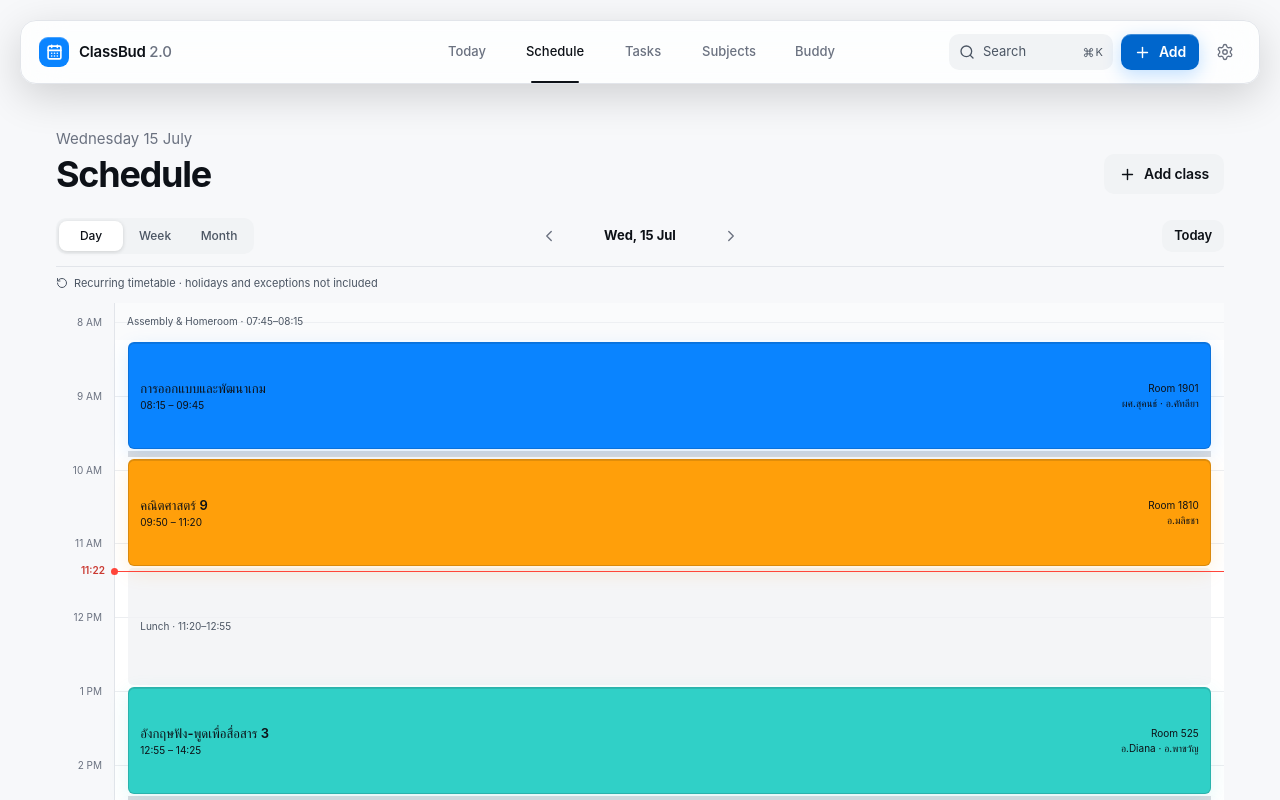
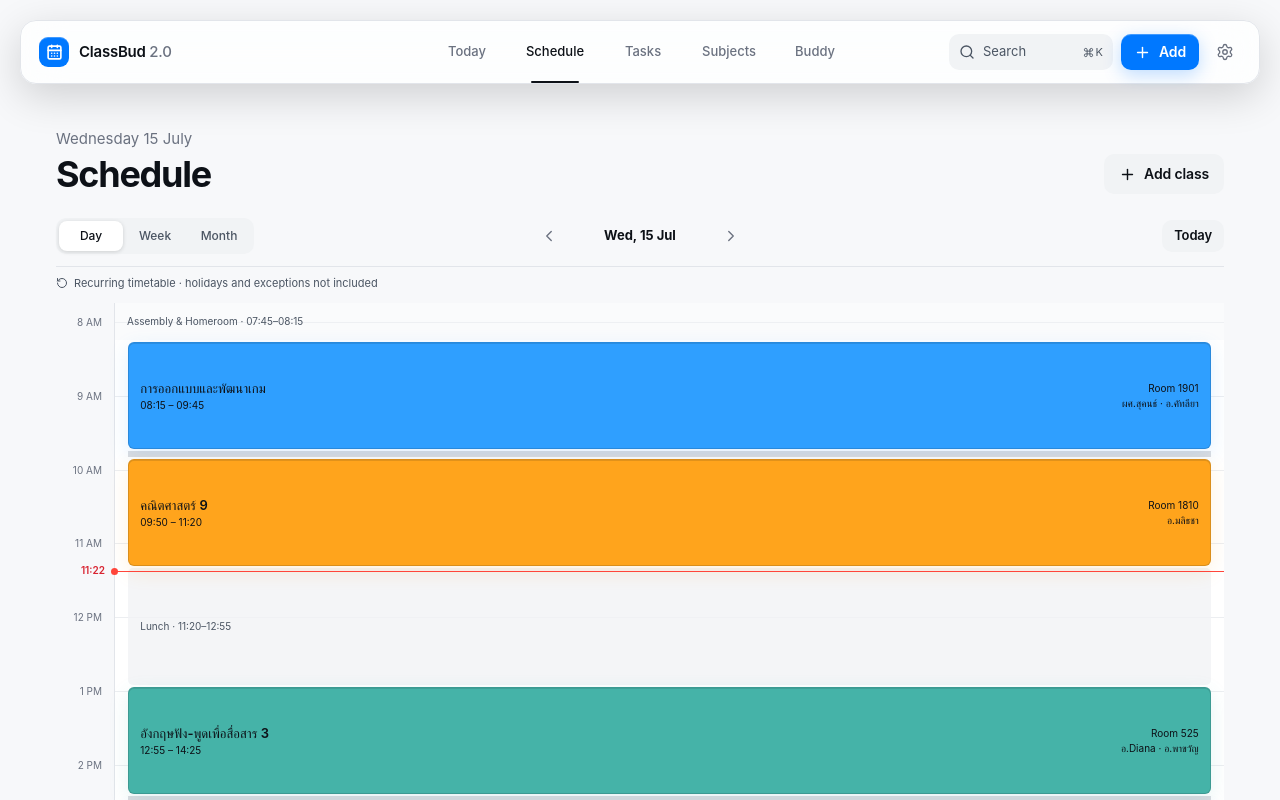
Before and after one commit to DPINE8302/ClassBud, a React (Vite) app: page /schedule in a window 1280 px wide. Shown: the top 800 px of the page. Built offline with nearby package versions, Linux system fonts and the light colour scheme.

Commit message:
Refine ClassBud study palette

```diff
--- a/index.html
+++ b/index.html
@@ -3,7 +3,7 @@
   <head>
     <meta charset="UTF-8" />
     <meta name="viewport" content="width=device-width, initial-scale=1.0, viewport-fit=cover" />
-    <meta name="theme-color" content="#0B0D12" media="(prefers-color-scheme: dark)" />
+    <meta name="theme-color" content="#000000" media="(prefers-color-scheme: dark)" />
     <meta name="theme-color" content="#F7F8FA" media="(prefers-color-scheme: light)" />
     <meta name="description" content="ClassBud 2.0 — your offline M.5 timetable, tasks, notes, and Buddy assistant." />
     <meta name="apple-mobile-web-app-capable" content="yes" />
--- a/src/styles.css
+++ b/src/styles.css
@@ -16,91 +16,91 @@
   --tertiary: #4b5563;
   --separator: #e2e5ea;
   --separator-soft: rgba(226, 229, 234, 0.64);
-  --accent: #0a84ff;
-  --accent-hover: #409cff;
-  --accent-solid: #0066cc;
-  --accent-text: #0066cc;
-  --danger: #ff453a;
-  --success: #34c759;
-  --now-label: #ca3a32;
-  --focus: #0a84ff;
+  --accent: #0078ff;
+  --accent-hover: #2f9fff;
+  --accent-solid: #0078ff;
+  --accent-text: #0066d9;
+  --danger: #ff3541;
+  --success: #008377;
+  --now-label: #d82431;
+  --focus: #0078ff;
   --glass: rgba(255, 255, 255, 0.76);
   --shadow: 0 24px 70px rgba(0, 0, 0, 0.16);
-  /* ClassBud Spectrum: sampled from the supplied Outrun, Raspberry, and Midnight palettes. */
-  --blue: #0a84ff;
-  --cyan: #30d0c7;
-  --amber: #ff9f0a;
-  --rose: #af52de;
-  --slate: #34c759;
-  --flipped: #af52de;
-  --self-study: #34c759;
+  /* ClassBud spectrum: Sky, Moss, Pineapple, Raspberry, Deep Sea, and Grape. */
+  --blue: #2f9fff;
+  --cyan: #45b3a8;
+  --amber: #ffa41c;
+  --rose: #ff555f;
+  --slate: #3f51b5;
+  --flipped: #684bd8;
+  --self-study: #009688;
   background: var(--canvas);
   color: var(--label);
 }
 
 :root[data-theme="dark"] {
   color-scheme: dark;
-  --canvas: #0b0d12;
-  --shell: #11151c;
-  --surface: #1a1f27;
-  --raised: #242a33;
-  --raised-strong: #2f3540;
-  --label: #f2f4f7;
-  --secondary: #a1a7b3;
-  --secondary-strong: #a1a7b3;
-  --tertiary: #9ca3af;
-  --separator: #2f3540;
-  --separator-soft: rgba(47, 53, 64, 0.64);
-  --accent: #0a84ff;
-  --accent-hover: #409cff;
-  --accent-solid: #0066cc;
-  --accent-text: #409cff;
-  --danger: #ff453a;
-  --success: #34c759;
-  --now-label: #ff453a;
-  --focus: #409cff;
-  --glass: rgba(17, 21, 28, 0.78);
+  --canvas: #000000;
+  --shell: #1c1c1e;
+  --surface: #1c1c1e;
+  --raised: #2c2c2e;
+  --raised-strong: #3a3a3c;
+  --label: #f5f5f7;
+  --secondary: #a1a1a6;
+  --secondary-strong: #c7c7cc;
+  --tertiary: #8e8e93;
+  --separator: rgba(255, 255, 255, 0.14);
+  --separator-soft: rgba(255, 255, 255, 0.08);
+  --accent: #2f9fff;
+  --accent-hover: #beddff;
+  --accent-solid: #0078ff;
+  --accent-text: #2f9fff;
+  --danger: #ff555f;
+  --success: #45b3a8;
+  --now-label: #ff555f;
+  --focus: #2f9fff;
+  --glass: rgba(28, 28, 30, 0.78);
   --shadow: 0 28px 80px rgba(0, 0, 0, 0.55);
-  --blue: #0a84ff;
-  --cyan: #30d0c7;
-  --amber: #ff9f0a;
-  --rose: #af52de;
-  --slate: #34c759;
-  --flipped: #af52de;
-  --self-study: #34c759;
+  --blue: #2f9fff;
+  --cyan: #45b3a8;
+  --amber: #ffa41c;
+  --rose: #ff555f;
+  --slate: #3f51b5;
+  --flipped: #684bd8;
+  --self-study: #009688;
 }
 
 @media (prefers-color-scheme: dark) {
   :root:not([data-theme="light"]) {
     color-scheme: dark;
-    --canvas: #0b0d12;
-    --shell: #11151c;
-    --surface: #1a1f27;
-    --raised: #242a33;
-    --raised-strong: #2f3540;
-    --label: #f2f4f7;
-    --secondary: #a1a7b3;
-    --secondary-strong: #a1a7b3;
-    --tertiary: #9ca3af;
-    --separator: #2f3540;
-    --separator-soft: rgba(47, 53, 64, 0.64);
-    --accent: #0a84ff;
-    --accent-hover: #409cff;
-    --accent-solid: #0066cc;
-    --accent-text: #409cff;
-    --danger: #ff453a;
-    --success: #34c759;
-    --now-label: #ff453a;
-    --focus: #409cff;
-    --glass: rgba(17, 21, 28, 0.78);
+    --canvas: #000000;
+    --shell: #1c1c1e;
+    --surface: #1c1c1e;
+    --raised: #2c2c2e;
+    --raised-strong: #3a3a3c;
+    --label: #f5f5f7;
+    --secondary: #a1a1a6;
+    --secondary-strong: #c7c7cc;
+    --tertiary: #8e8e93;
+    --separator: rgba(255, 255, 255, 0.14);
+    --separator-soft: rgba(255, 255, 255, 0.08);
+    --accent: #2f9fff;
+    --accent-hover: #beddff;
+    --accent-solid: #0078ff;
+    --accent-text: #2f9fff;
+    --danger: #ff555f;
+    --success: #45b3a8;
+    --now-label: #ff555f;
+    --focus: #2f9fff;
+    --glass: rgba(28, 28, 30, 0.78);
     --shadow: 0 28px 80px rgba(0, 0, 0, 0.55);
-    --blue: #0a84ff;
-    --cyan: #30d0c7;
-    --amber: #ff9f0a;
-    --rose: #af52de;
-    --slate: #34c759;
-    --flipped: #af52de;
-    --self-study: #34c759;
+    --blue: #2f9fff;
+    --cyan: #45b3a8;
+    --amber: #ffa41c;
+    --rose: #ff555f;
+    --slate: #3f51b5;
+    --flipped: #684bd8;
+    --self-study: #009688;
   }
 }
 
@@ -265,15 +265,15 @@ dialog.modal::backdrop { background: rgba(0,0,0,.5); backdrop-filter: blur(5px);
 
 [data-tone="blue"] { --tone: var(--accent); }
 [data-tone="green"] { --tone: var(--success); }
-[data-tone="amber"] { --tone: #ff9f0a; }
+[data-tone="amber"] { --tone: #ffa41c; }
 [data-tone="rose"] { --tone: var(--danger); }
-[data-tone="purple"] { --tone: #af52de; }
+[data-tone="purple"] { --tone: #684bd8; }
 [data-accent="blue"] { --event-color: var(--blue); --event-ink: #0d1117; }
 [data-accent="cyan"] { --event-color: var(--cyan); --event-ink: #0d1117; }
 [data-accent="amber"] { --event-color: var(--amber); --event-ink: #0d1117; }
 [data-accent="rose"] { --event-color: var(--rose); --event-ink: #0d1117; }
-[data-accent="slate"] { --event-color: var(--slate); --event-ink: #0d1117; }
-[data-accent="flipped"] { --event-color: var(--flipped); --event-ink: #0d1117; }
+[data-accent="slate"] { --event-color: var(--slate); --event-ink: #ffffff; }
+[data-accent="flipped"] { --event-color: var(--flipped); --event-ink: #ffffff; }
 [data-accent="self-study"] { --event-color: var(--self-study); --event-ink: #0d1117; }
 
 /* Today */
--- a/vite.config.ts
+++ b/vite.config.ts
@@ -24,8 +24,8 @@ export default defineConfig({
         scope: "/",
         display: "standalone",
         display_override: ["fullscreen", "standalone"],
-        background_color: "#0B0D12",
-        theme_color: "#0B0D12",
+        background_color: "#000000",
+        theme_color: "#000000",
         categories: ["education", "productivity"],
         icons: [
           { src: "/classbud-192.png", sizes: "192x192", type: "image/png" },
```
